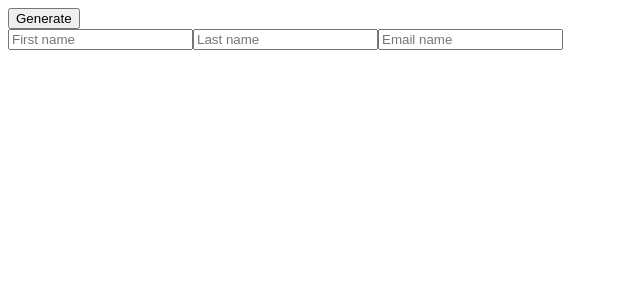
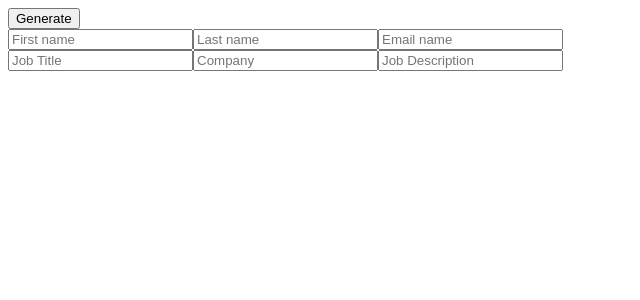
Before and after one commit to con-dog/cv-project-2, a React (Create React App) app: page / in a window 1280 px wide. Shown: the top 300 px of the page, without its empty margins (0-640 px from the left). Built offline with nearby package versions, Linux system fonts and the light colour scheme.

Commit message:
dev: Add Job Card props

```diff
--- a/src/App.jsx
+++ b/src/App.jsx
@@ -8,11 +8,17 @@ function App() {
     firstName: '',
     lastName: '',
     email: '',
+    job: '',
+    company: '',
+    description: '',
   });
   const [details, setDetails] = useState({
     firstName: texts.firstName,
     lastName: texts.lastName,
     email: texts.email,
+    job: texts.job,
+    company: texts.company,
+    description: texts.description,
   });
 
   const handleOnClick = () => {
@@ -21,6 +27,9 @@ function App() {
         firstName: texts.firstName,
         lastName: texts.lastName,
         email: texts.email,
+        job: texts.job,
+        company: texts.company,
+        description: texts.description,
       };
       setDetails({
         ...details,
--- /dev/null
+++ b/src/components/EditCardJobs.jsx
@@ -0,0 +1,32 @@
+import React from 'react';
+
+function EditCardJobs(props) {
+  const { job, company, description, handleTextChange } = props;
+  return (
+    <div>
+      <input
+        id="job"
+        type="text"
+        placeholder="Job Title"
+        onChange={handleTextChange}
+        value={job}
+      />
+      <input
+        id="company"
+        type="text"
+        placeholder="Company"
+        onChange={handleTextChange}
+        value={company}
+      />
+      <input
+        id="description"
+        type="text"
+        placeholder="Job Description"
+        onChange={handleTextChange}
+        value={description}
+      />
+    </div>
+  );
+}
+
+export default EditCardJobs;
--- a/src/components/Form.jsx
+++ b/src/components/Form.jsx
@@ -1,5 +1,6 @@
 import React from 'react';
 import EditCardPerson from './EditCardPerson';
+import EditCardJobs from './EditCardJobs';
 
 function Form(props) {
   const { handleTextChange, texts } = props;
@@ -11,6 +12,12 @@ function Form(props) {
         lastName={texts.lastName}
         email={texts.email}
       />
+      <EditCardJobs
+        handleTextChange={handleTextChange}
+        job={texts.job}
+        company={texts.company}
+        description={texts.description}
+      />
     </div>
   );
 }
```
